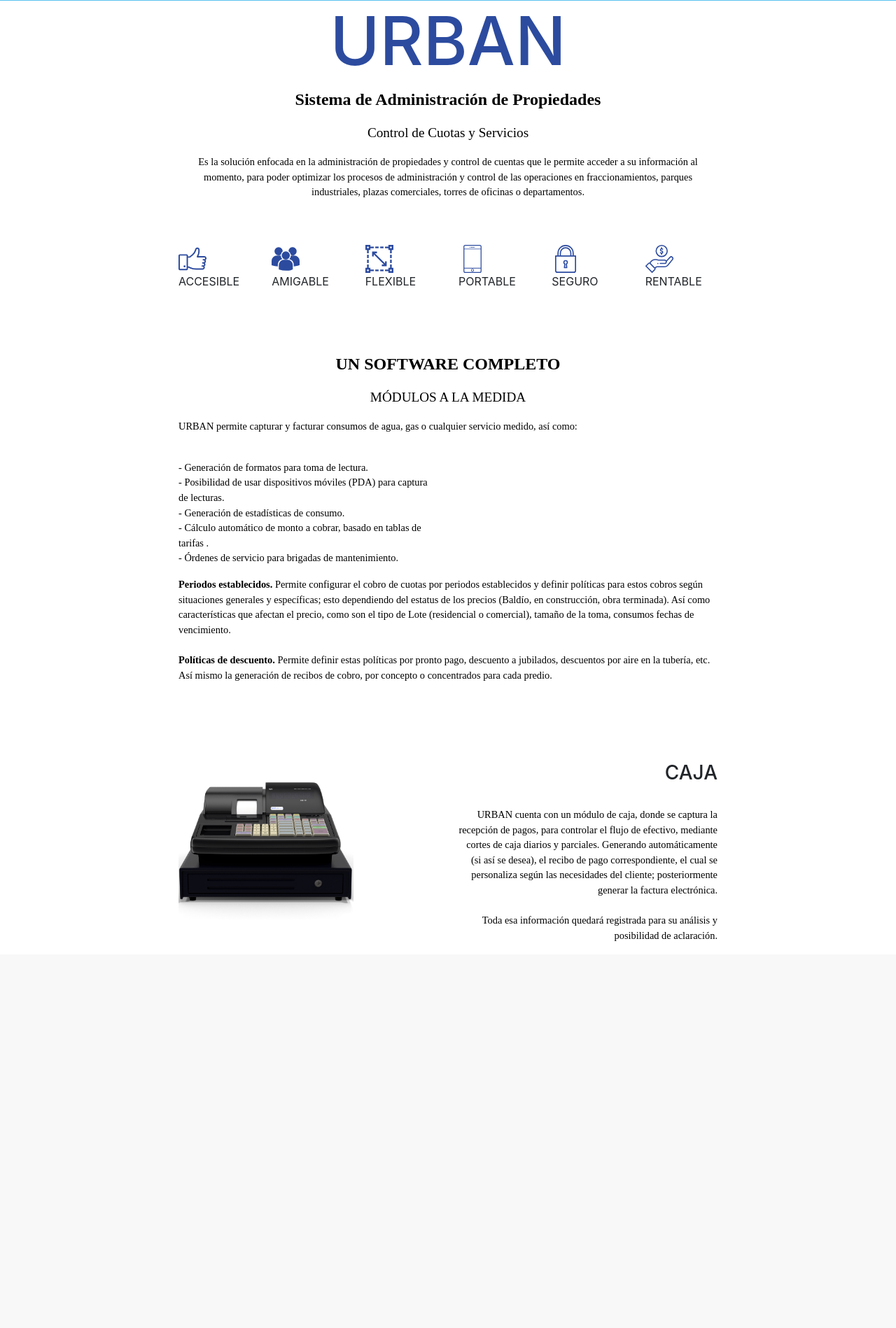
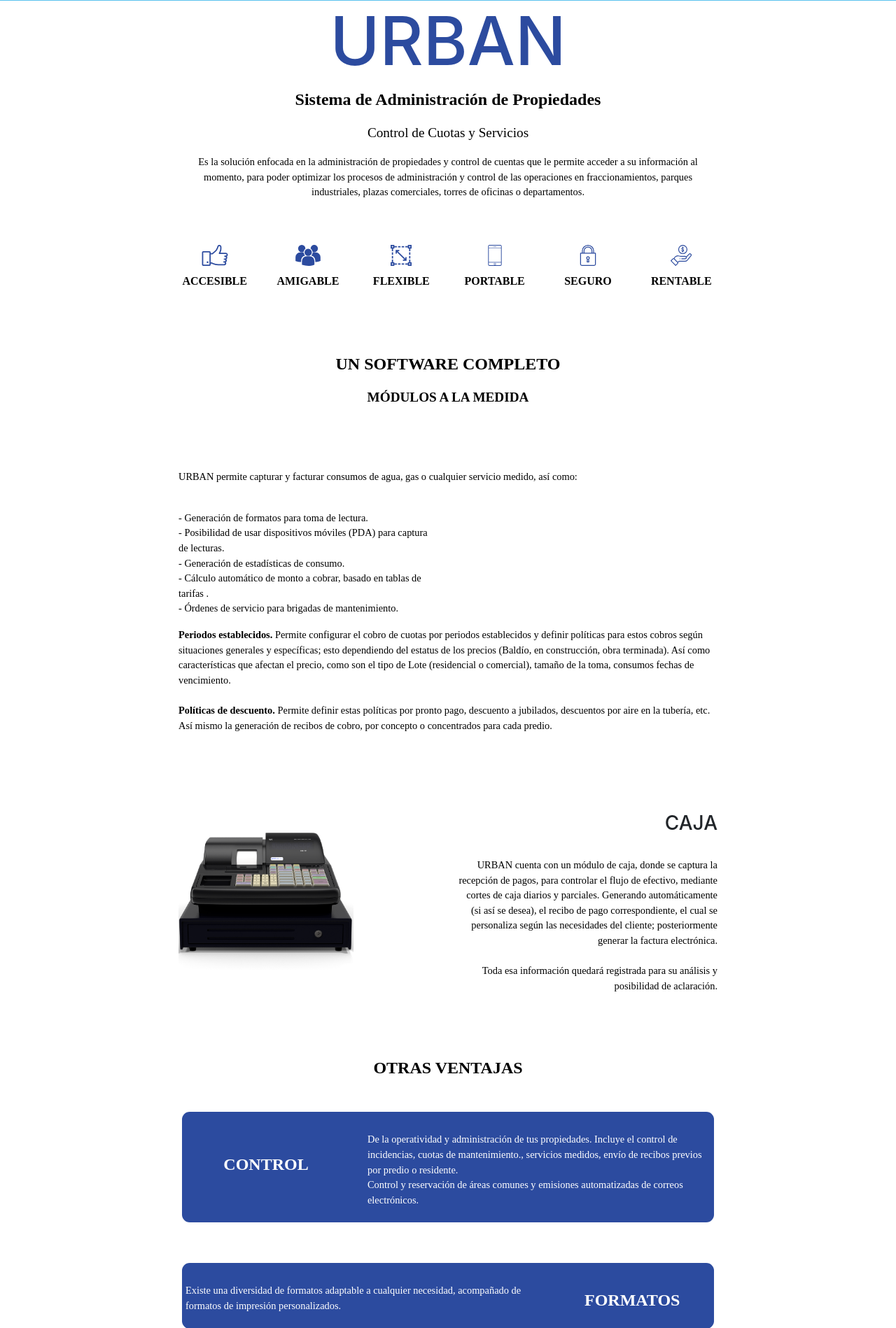
Before and after one commit to JoseCarlosPa/EgonWebPage, a PHP site: page /urban.html in a window 1280 px wide. Shown: the part 357-2255 px from the top of the page at 70% size. Before the commit the page ends 1702 px from the top, so only its background shows below. Run offline with PHP 8.4, Linux system fonts and the light colour scheme.

Commit message:
Agregado cuadrados y footer, falta detalles, ya se resolvio el centrado de imagenes

```diff
--- a/css/egonWebpage.css
+++ b/css/egonWebpage.css
@@ -1,4 +1,9 @@
 .container {
+    margin: 0 auto;
+    max-width: 50em;
+}
+
+.container_footer {
     margin: 0 auto;
     max-width: 50em;
 }
@@ -42,10 +47,72 @@
 
 }
 
+.font_4{
+    font-family: Montserrat;
+    color: black;
+    font-weight: bold;
 
-.col-2 {
+}
+
+.font_5{
+    font-family: Montserrat;
+    font-size: 0.9em;
+    color: white;
+    text-align: left;
+    font-weight: normal;
+
+
+}
+.font_6{
+    font-family: Montserrat;
+    font-size: 1.5em;
+    color: white;
+    text-align: center;
+    font-weight: bold;
+    position: absolute;
+    top: 0;
+    bottom: 0;
+    left: 0;
+    right: 0;
     width: 50%;
-    display: block;
-    margin-left: auto;
-    margin-right: auto;
+    height: 30%;
+    margin: auto;
+
+
 }
+
+.font_7{
+    font-family: Montserrat;
+    font-size: 2em;
+    color: black;
+    font-weight: bold;
+
+}
+
+.image_icon{
+    display:flex;
+    margin:0 auto;
+    padding-bottom: 10px;
+}
+
+.cuadrado{
+    padding:5px;
+    margin:5px;
+
+    background-color: #2c4b9f;
+    bborder-radius: 11px 11px 11px 11px;
+    -moz-border-radius: 11px 11px 11px 11px;
+    -webkit-border-radius: 11px 11px 11px 11px;
+    border: 0px solid #000000;
+    color: white;
+}
+
+.publicidad{
+    background: #F5F5F5;
+
+}
+
+footer{
+    background: #252525;
+
+}
--- a/urban.html
+++ b/urban.html
@@ -20,7 +20,7 @@
 </head>
 <!--Barra de navegacion-->
 
-<nav class="navbar navbar-expand-lg navbar-light color_nav_bar">
+<nav class="navbar navbar-expand-lg navbar-light color_nav_bar container">
 
     <img src="img/logoEgon.png" alt="logoEgon" height="42" width="42">
     <a class="navbar-brand" href="#">egon Soluciones</a>
@@ -115,33 +115,33 @@
     <!--Iconos con nombre-->
     <div class ="row">
         <div class ="col-2 align-content-center">
-            <img src="img/urban/like.svg" alt="like"  height="40m" width="40m">
-            <p>ACCESIBLE</p>
+            <img src="img/urban/like.svg" alt="like" class =" image_icon" height="40m" width="40m">
+            <p class ="text-center font_4">ACCESIBLE</p>
         </div>
 
         <div class ="col-2 ">
-            <img src="img/urban/multiple-users-silhouette.svg" class ="img-responsive" alt="like"  height="40m" width="40m">
-            <p>AMIGABLE</p>
+            <img src="img/urban/multiple-users-silhouette.svg" class ="image_icon " alt="like"  height="40m" width="40m">
+            <p class ="text-center font_4">AMIGABLE</p>
         </div>
 
         <div class ="col-2 ">
-            <img src="img/urban/stretching.svg" alt="like" class ="img-responsive" height="40m" width="40m">
-            <p>FLEXIBLE</p>
+            <img src="img/urban/stretching.svg" alt="like" class ="image_icon" height="40m" width="40m">
+            <p class ="text-center font_4">FLEXIBLE</p>
         </div>
 
         <div class ="col-2 ">
-            <img src="img/urban/smartphone.svg" alt="like" class ="img-responsive" height="40m" width="40m">
-            <p>PORTABLE</p>
+            <img src="img/urban/smartphone.svg" alt="like" class ="image_icon" height="40m" width="40m">
+            <p class ="text-center font_4">PORTABLE</p>
         </div>
 
         <div class ="col-2 ">
-            <img src="img/urban/lock.svg" alt="like" class ="img-responsive" height="40m" width="40m">
-            <p>SEGURO</p>
+            <img src="img/urban/lock.svg" alt="like" class ="image_icon" height="40m" width="40m">
+            <p class ="text-center font_4">SEGURO</p>
         </div>
 
         <div class ="col-2 ">
-            <img src="img/urban/hand.svg" alt="like" class ="img-responsive" height="40m" width="40m">
-            <p>RENTABLE</p>
+            <img src="img/urban/hand.svg" alt="like" class ="image_icon" height="40m" width="40m">
+            <p class ="text-center font_4">RENTABLE</p>
         </div>
 
     </div>
@@ -157,10 +157,12 @@
 
     <div class ="row">
         <div class ="col-12">
-            <p class = "text-center font_2">MÓDULOS A LA MEDIDA</p>
+            <p class = "text-center font_2"><b>MÓDULOS A LA MEDIDA</b></p>
         </div>
     </div>
-
+    <br>
+    <br>
+    <br>
     <div class ="row">
         <div class ="col-12">
             <p class = "text-left font_3">
@@ -183,6 +185,7 @@
             <!--Imagen editada-->
         </div>
     </div>
+    <!--Texto intermedio-->
     <div class ="row">
         <div class ="col-12">
             <p class = "text-left font_3">
@@ -202,6 +205,8 @@
     <br>
     <br>
     <br>
+
+    <!--Caja registradora-->
     <div class ="row">
         <div class ="col-6">
             <img src="img/urban/cashRegister2.png" alt="like" class ="img-responsive" height="250m" width="250m">
@@ -216,14 +221,100 @@
                 <br><br>Toda esa información quedará registrada para su análisis y posibilidad de aclaración.</p>
         </div>
     </div>
+    <br>
+    <br>
+    <br>
+
+
+    <!--Otras Ventas-->
+
+    <div class ="row">
+        <div class ="col-12">
+            <p class ="font_1 text-center">OTRAS VENTAJAS</p>
+        </div>
+    </div>
+
+    <!--Cuadrados-->
+    <br>
+    <div class="cuadrado">
+        <div class ="row">
+            <div class ="col-4">
+                <p class ="font_6">CONTROL</p>
+            </div>
+            <div class ="col-8">
+                <br>
+                <p class ="font_5">De la operatividad y administración de tus propiedades. Incluye el control de
+                    incidencias, cuotas de mantenimiento., servicios medidos, envío de recibos previos por predio o
+                    residente.
+                    <br>Control y reservación de áreas comunes y emisiones automatizadas de correos electrónicos.</p>
+            </div>
+
+        </div>
+    </div>
+
+    <br>
+    <br>
+
+    <div class="cuadrado">
+        <div class ="row">
+            <div class ="col-8">
+                <br>
+                <p class ="font_5">Existe una diversidad de formatos adaptable a cualquier necesidad, acompañado de
+                    formatos de impresión personalizados.</p>
+            </div>
+            <div class ="col-4">
+                <p class ="font_6">FORMATOS</p>
+            </div>
+
+        </div>
+    </div>
+
+    <br>
+    <br>
+
+    <div class="cuadrado">
+        <div class ="row">
+            <div class ="col-4">
+                <p class ="font_6">SISTEMAS BANCARIOS</p>
+            </div>
+            <div class ="col-8">
+                <br>
+                <p class ="font_5">Integración con sistemas bancarios operando en línea.</p>
+            </div>
+
+        </div>
+    </div>
+
+    <!--Barra publciidad-->
 
     <!--Fin de cotainer-->
+</div>
+<br>
+<br>
+<br>
+<br>
+<br>
+<!--Boton y texto-->
+<div class ="row publicidad">
+    <div class ="row container">
+        <div class ="col-12 ">
+            <br><p class ="text-left font_7">Mejora el control de tu propiedad al 110%
+            </p>
+            <p>Únete a nosotros para hacer de tu propiedad un mejor lugar</p>
+        </div>
+    </div>
+
 </div>
 <!--JavaScript at end of body for optimized loading-->
 <script type="text/javascript" src="js/bootstrap.js"></script>
 <script type="text/javascript" src="js/bootstrap.bundle.js"></script>
 
 </body>
+
+<footer>
+    <br>
+    <br>
+</footer>
 <!--Desarrollado por Parallax web solutions-->
 <!--Distribuido por UpYouGo-->
 </html>
```
Also changed, not shown: img/urban/controls.png (added), img/urban/instruction.png (added), img/urban/museum.png (added).
